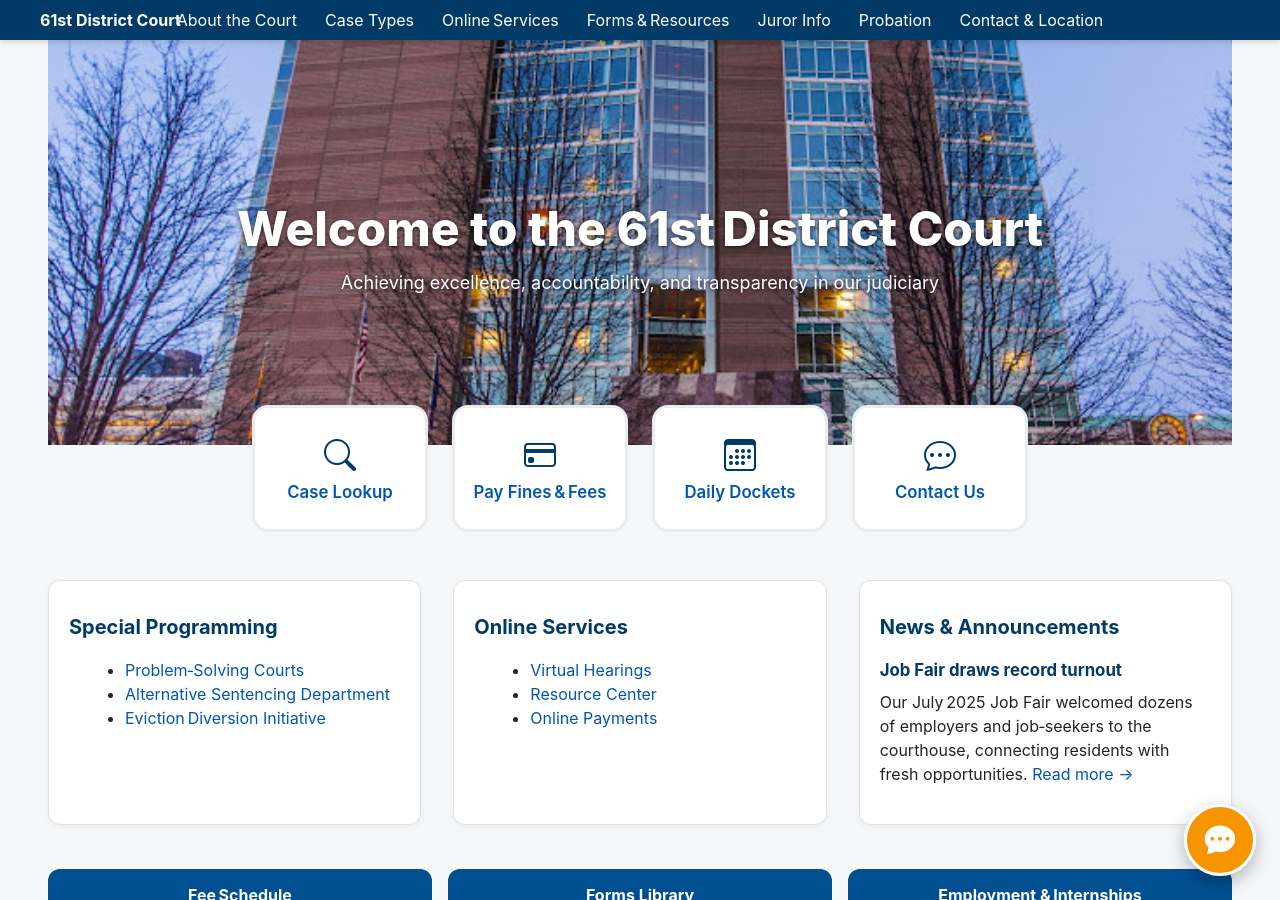
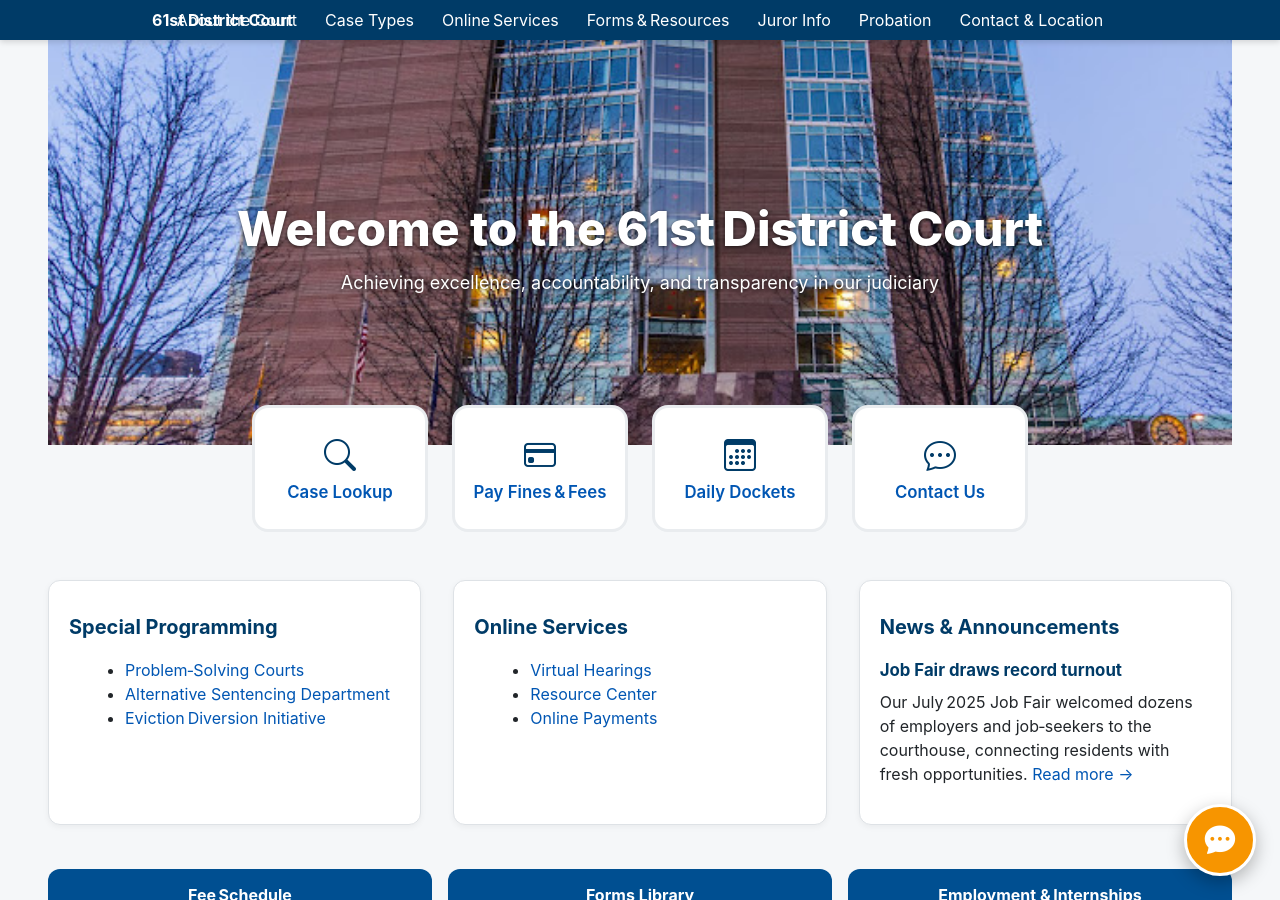
Before and after one commit to DrStern/DanFischer.github.io, a Jekyll site: the page built from index.md, in a window 1280 px wide and 900 px high. Built offline with Jekyll 4.4.1, drawn with Linux system fonts in a browser that asks for light colours.

Commit message:
Update custom.css

```diff
--- a/assets/css/custom.css
+++ b/assets/css/custom.css
@@ -35,7 +35,7 @@ a:hover{color:#003f8c;text-decoration:underline}
 /* Home / logo link  */
 .home-link{
   position:absolute;
-  left:2.5rem;                 /* ◀ distance from left edge  (tweak) */
+  left:9.5rem;                 /* ◀ distance from left edge  (tweak) */
   margin-right:3rem;           /* ◀ gap before first menu item (tweak) */
   font-weight:700;
   color:#fff;
```
